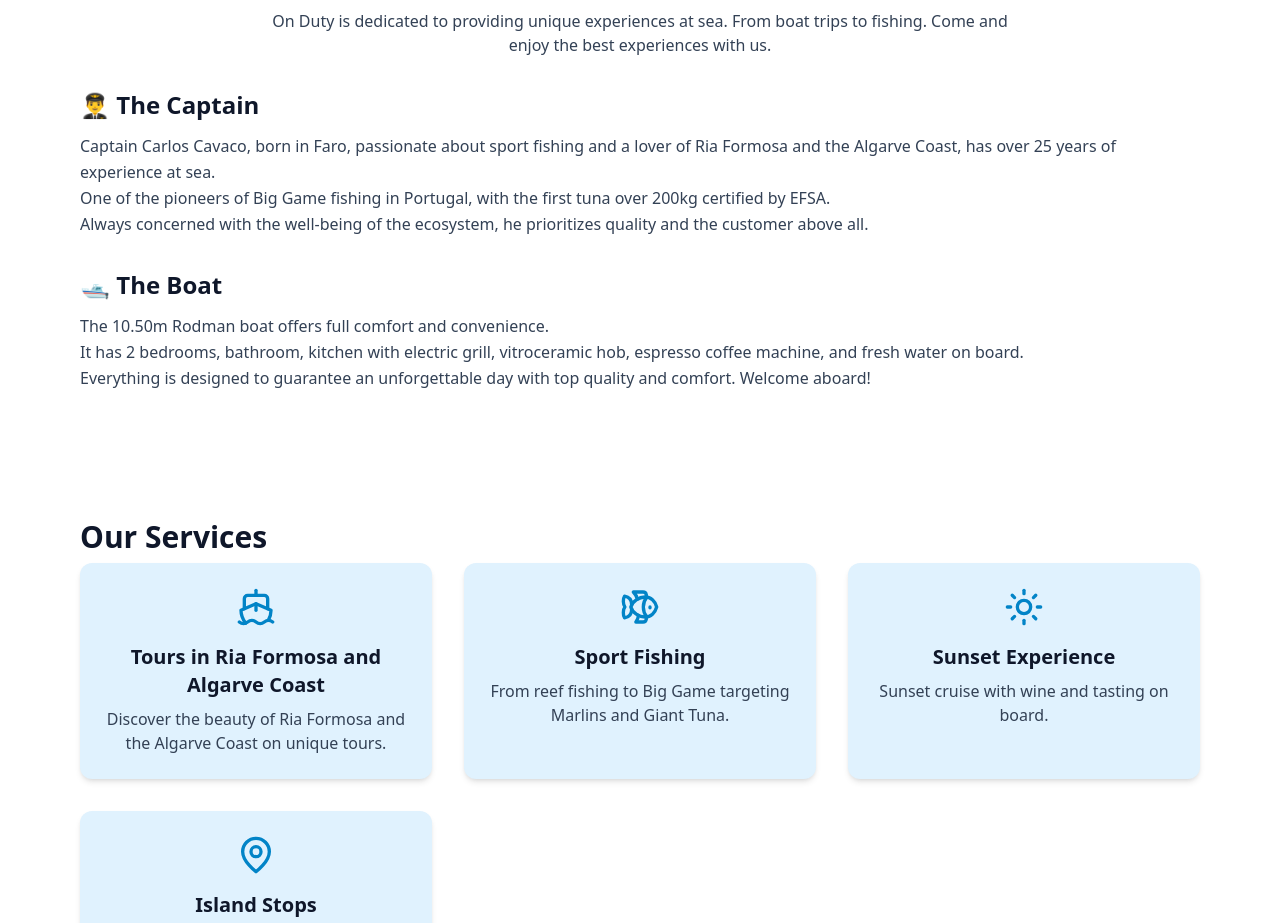
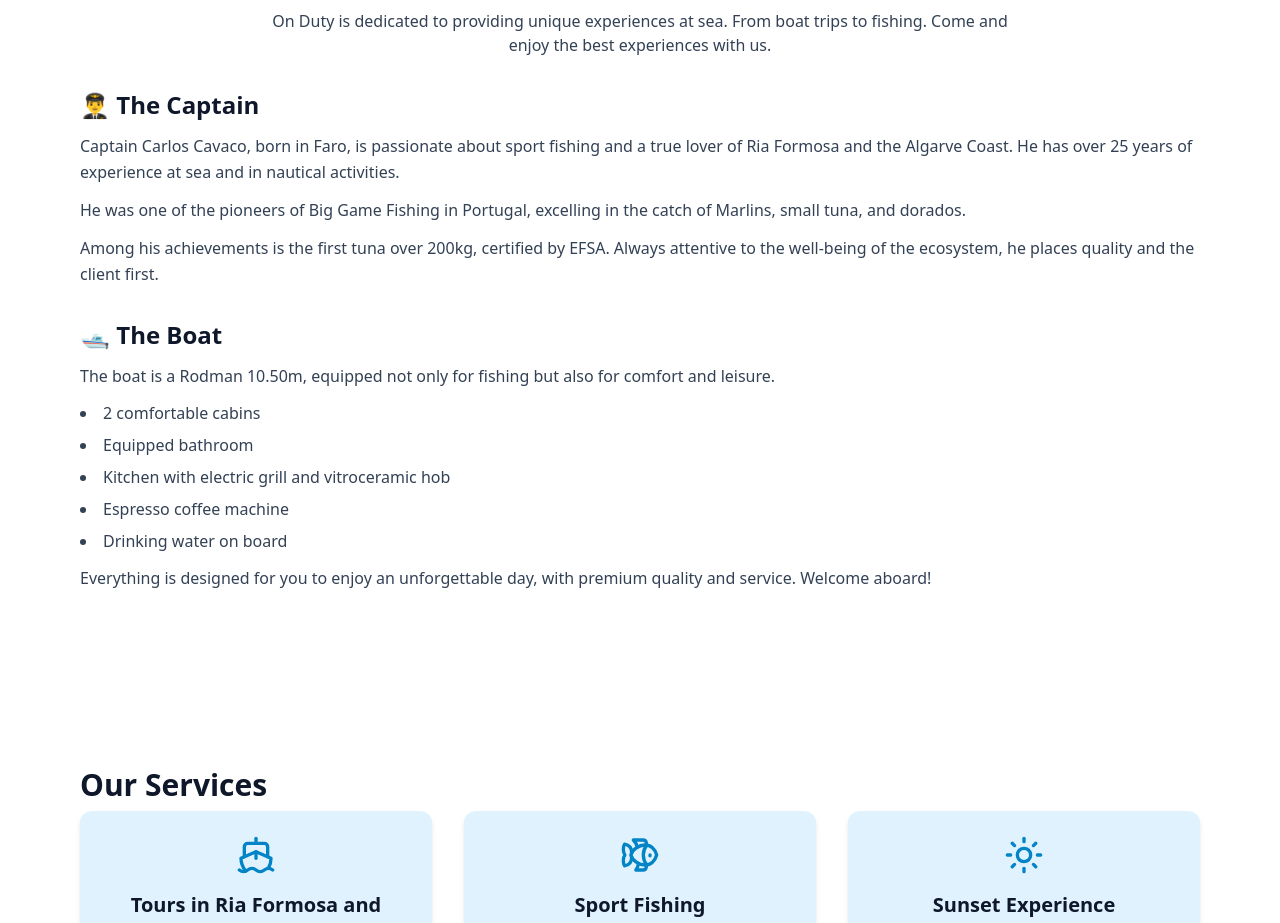
Before and after one commit to rodrigojricardo-eng/site-passeios-barco, a React (Vite) app: page / in a window 1280 px wide. Shown: the part 1000-1923 px from the top of the page. Built offline with nearby package versions, Linux system fonts and the light colour scheme.

Commit message:
Adicionei texto sobre o Capitão e a Embarcação

```diff
--- a/src/App.tsx
+++ b/src/App.tsx
@@ -20,14 +20,18 @@ const texts = {
 Desde passeios de barco até pesca. Venha viver as melhores experiências connosco.`,
 
     capitaoTitulo: "O Capitão",
-    capitaoTexto: `O capitão Carlos Cavaco, nascido em Faro, aficionado pela pesca desportiva e amante da nossa Ria Formosa e Costa Algarvia, leva já mais de 25 anos de experiência no mar.
-Um dos impulsionadores da pesca de Big Game em Portugal, com destaque para a captura do primeiro atum com mais de 200kg homologado pela EFSA.
-Sempre preocupado com o bem-estar do ecossistema, coloca a qualidade e o cliente em primeiro lugar.`,
+    capitaoTexto1: `O capitão Carlos Cavaco, nascido em Faro, é aficionado pela pesca desportiva e apaixonado pela Ria Formosa e Costa Algarvia. Conta com mais de 25 anos de experiência no mar e em atividades náuticas.`,
+    capitaoTexto2: `Foi um dos grandes impulsionadores da Pesca de Big Game em Portugal, destacando-se na captura de Marlins, pequenos atuns e dourados.`,
+    capitaoTexto3: `Entre as suas conquistas está o primeiro atum com mais de 200kg, homologado pela EFSA. Sempre atento ao bem-estar do ecossistema, coloca a qualidade e o cliente em primeiro lugar.`,
 
     embarcacaoTitulo: "A Embarcação",
-    embarcacaoTexto: `A embarcação Rodman de 10.50m oferece todas as comodidades e conforto.
-Dispõe de 2 quartos, WC, cozinha equipada com grelhador elétrico, placa vitrocerâmica, máquina de café expresso e água potável a bordo.
-O objetivo é garantir um dia inesquecível com o máximo de qualidade e conforto. Sejam bem-vindos!`,
+    embarcacaoIntro: `A embarcação é uma Rodman 10.50m, equipada para proporcionar não só pesca, mas também conforto e lazer.`,
+    embarcacaoItem1: "2 quartos confortáveis",
+    embarcacaoItem2: "WC equipado",
+    embarcacaoItem3: "Cozinha com grelhador elétrico e placa vitrocerâmica",
+    embarcacaoItem4: "Máquina de café expresso",
+    embarcacaoItem5: "Água potável a bordo",
+    embarcacaoFim: `Tudo pensado para que viva um dia inesquecível, com qualidade e serviço premium. Sejam Bem-Vindos!`,
 
     servicosTitle: "Serviços Prestados",
     servicoPasseiosTitulo: "Passeios na Ria Formosa e Costa Algarvia",
@@ -66,14 +70,18 @@ O objetivo é garantir um dia inesquecível com o máximo de qualidade e confort
 From boat trips to fishing. Come and enjoy the best experiences with us.`,
 
     capitaoTitulo: "The Captain",
-    capitaoTexto: `Captain Carlos Cavaco, born in Faro, passionate about sport fishing and a lover of Ria Formosa and the Algarve Coast, has over 25 years of experience at sea.
-One of the pioneers of Big Game fishing in Portugal, with the first tuna over 200kg certified by EFSA.
-Always concerned with the well-being of the ecosystem, he prioritizes quality and the customer above all.`,
+    capitaoTexto1: `Captain Carlos Cavaco, born in Faro, is passionate about sport fishing and a true lover of Ria Formosa and the Algarve Coast. He has over 25 years of experience at sea and in nautical activities.`,
+    capitaoTexto2: `He was one of the pioneers of Big Game Fishing in Portugal, excelling in the catch of Marlins, small tuna, and dorados.`,
+    capitaoTexto3: `Among his achievements is the first tuna over 200kg, certified by EFSA. Always attentive to the well-being of the ecosystem, he places quality and the client first.`,
 
     embarcacaoTitulo: "The Boat",
-    embarcacaoTexto: `The 10.50m Rodman boat offers full comfort and convenience.
-It has 2 bedrooms, bathroom, kitchen with electric grill, vitroceramic hob, espresso coffee machine, and fresh water on board.
-Everything is designed to guarantee an unforgettable day with top quality and comfort. Welcome aboard!`,
+    embarcacaoIntro: `The boat is a Rodman 10.50m, equipped not only for fishing but also for comfort and leisure.`,
+    embarcacaoItem1: "2 comfortable cabins",
+    embarcacaoItem2: "Equipped bathroom",
+    embarcacaoItem3: "Kitchen with electric grill and vitroceramic hob",
+    embarcacaoItem4: "Espresso coffee machine",
+    embarcacaoItem5: "Drinking water on board",
+    embarcacaoFim: `Everything is designed for you to enjoy an unforgettable day, with premium quality and service. Welcome aboard!`,
 
     servicosTitle: "Our Services",
     servicoPasseiosTitulo: "Tours in Ria Formosa and Algarve Coast",
@@ -142,13 +150,23 @@ function SobreNos({ t }) {
       {/* Capitão */}
       <div className="mb-8">
         <h3 className="text-2xl font-bold mb-3">👨‍✈️ {t.capitaoTitulo}</h3>
-        <p className="text-slate-700 leading-relaxed whitespace-pre-line">{t.capitaoTexto}</p>
+        <p className="text-slate-700 leading-relaxed mb-3">{t.capitaoTexto1}</p>
+        <p className="text-slate-700 leading-relaxed mb-3">{t.capitaoTexto2}</p>
+        <p className="text-slate-700 leading-relaxed">{t.capitaoTexto3}</p>
       </div>
 
       {/* Embarcação */}
-      <div>
+      <div className="mb-12">
         <h3 className="text-2xl font-bold mb-3">🛥️ {t.embarcacaoTitulo}</h3>
-        <p className="text-slate-700 leading-relaxed whitespace-pre-line">{t.embarcacaoTexto}</p>
+        <p className="text-slate-700 leading-relaxed mb-3">{t.embarcacaoIntro}</p>
+        <ul className="list-disc list-inside text-slate-700 space-y-2 mb-3">
+          <li>{t.embarcacaoItem1}</li>
+          <li>{t.embarcacaoItem2}</li>
+          <li>{t.embarcacaoItem3}</li>
+          <li>{t.embarcacaoItem4}</li>
+          <li>{t.embarcacaoItem5}</li>
+        </ul>
+        <p className="text-slate-700 leading-relaxed font-medium">{t.embarcacaoFim}</p>
       </div>
     </Section>
   );
```
